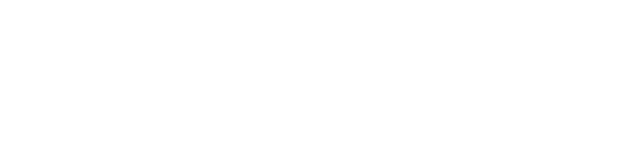
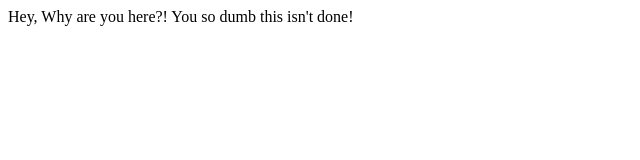
Before and after one commit to Le-Archive/Le-Archive.github.io, a plain HTML site: page index.html in a window 1280 px wide. Shown: the whole page, without its empty margins (0-640 px from the left). Drawn offline with Linux system fonts and the light colour scheme.

Commit message:
Update index.html
dummy

```diff
--- a/index.html
+++ b/index.html
@@ -3,5 +3,6 @@
 <head>
   <title>Le Archive</title>
 <link rel="shortcut icon" type="image/jpg" href="favicon.ico"/>
+Hey, Why are you here?! You so dumb this isn't done!
 </head>
 </html>
```
